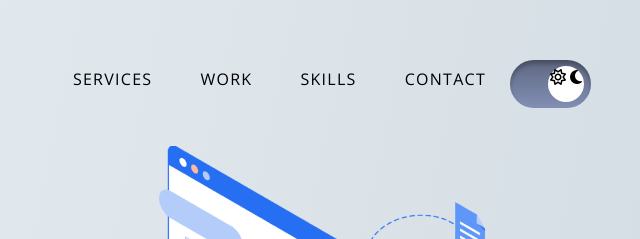
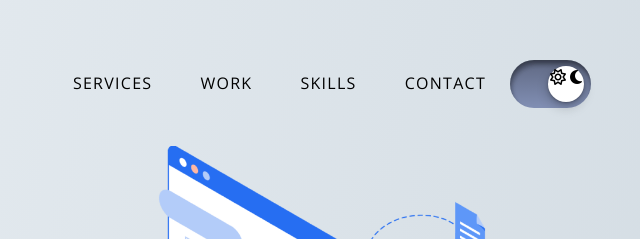
Before and after one commit to chrisyerkes/chris-who-codes-html, a website: page index.html in a window 1280 px wide. Shown: the top 239 px of the page, 607-1247 px from the left. Drawn offline with Linux system fonts and the light colour scheme.

Commit message:
Main nav alignment adjustment and light switch gradient and shadow refinements.

```diff
--- a/scss/layout/_main-nav.scss
+++ b/scss/layout/_main-nav.scss
@@ -1,5 +1,8 @@
 .main-nav {
 	.nav-item {
+		display: flex;
+		align-items: center;
+
 		.nav-link {
 			text-transform: uppercase;
 			letter-spacing: 0.08em;
--- a/scss/modules/_light-switch.scss
+++ b/scss/modules/_light-switch.scss
@@ -1,6 +1,15 @@
 .light-switch {
 	background: linear-gradient(360deg, #818FB4 0%, #5F6882 100%);
-	box-shadow: inset 0px 4px 4px rgba(0, 0, 0, 0.25);
+	// box-shadow: inset 0px 4px 4px rgba(0, 0, 0, 0.25);
+	box-shadow:
+		inset 0px 1.5px 1.9px rgba(0, 0, 0, 0.039),
+		inset 0px 2.5px 2.5px rgba(0, 0, 0, 0.057),
+		inset 1px 3.6px 3.5px rgba(0, 0, 0, 0.07),
+		inset 1px 4.8px 4.2px rgba(0, 0, 0, 0.083),
+		inset 1.5px 5px 4.5px rgba(0, 0, 0, 0.101),
+		inset 2px 5.1px 5.5px rgba(0, 0, 0, 0.14)
+	;
+
 	border-radius: 32px;
 	width: 81px;
 	height: 48px;
@@ -16,6 +25,15 @@
 		display: block;
 		border-radius: 100%;
 		transform: translateX(100%);
+		box-shadow:
+			0px 0.2px 0.4px rgba(0, 0, 0, 0.065),
+			0px 0.4px 1px rgba(0, 0, 0, 0.093),
+			0px 0.9px 2.1px rgba(0, 0, 0, 0.117),
+			0px 1.8px 4.4px rgba(0, 0, 0, 0.145),
+			0px 5px 12px rgba(0, 0, 0, 0.21)
+		;
+
+
 
 		.svg-inline--fa {
 			color: $toggle-light;
```
Also changed, not shown: style.css, 1 other file.
